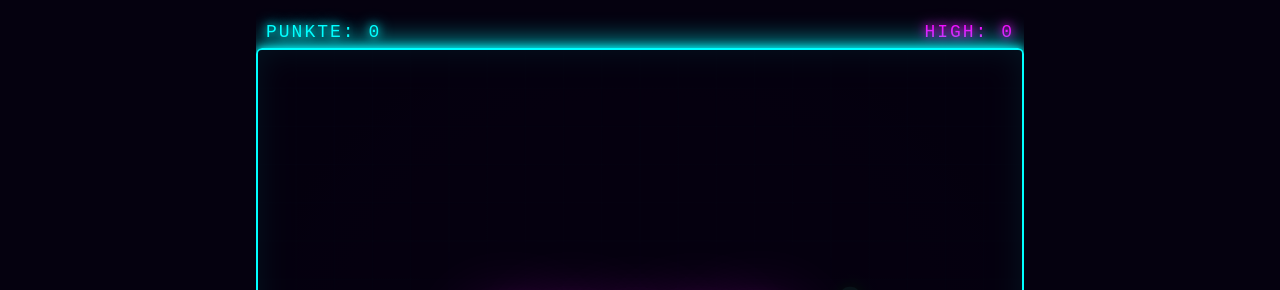
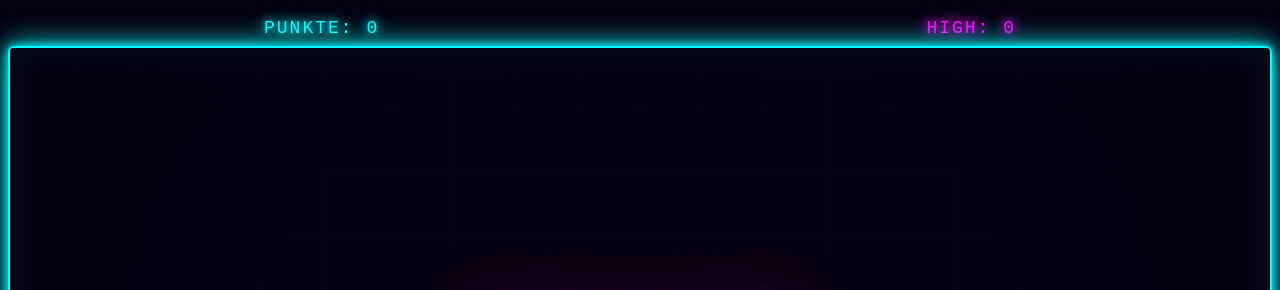
Before and after one commit to boiler-byte/Snake, a plain HTML site: page index.html in a window 1280 px wide. Shown: the top 290 px of the page. Drawn offline with Linux system fonts and the light colour scheme.

Commit message:
Fix bottom row
Die unterste Zeile war verdeckt.

```diff
--- a/index.html
+++ b/index.html
@@ -6,6 +6,7 @@
 <title>Snake</title>
 <style>
   * { margin: 0; padding: 0; box-sizing: border-box; -webkit-tap-highlight-color: transparent; }
+
   html, body {
   height: 100%;
   background: #05010f;
@@ -17,24 +18,49 @@
   justify-content: center;
   user-select: none;
 }
+
 #game {
-    position: relative;
-    width: min(96vw, 96vh);
-    height: min(96vw, 96vh);
+  /* Ganze verfügbare Fläche, aber als Flex-Container */
   display: flex;
   flex-direction: column;
   align-items: center;
   justify-content: center;
+  width: 100vw;
+  height: 100vh;
+  padding: 8px;
+  gap: 4px;
 }
+
 #hud {
-    width: 100%;
+  width: min(96vmin, 96vw);
   display: flex;
   justify-content: space-between;
-    padding: 6px 10px;
-    font-size: clamp(12px, 2.5vw, 18px);
+  padding: 4px 8px;
+  font-size: clamp(12px, 2.5vmin, 18px);
   letter-spacing: 2px;
   text-shadow: 0 0 8px #0ff, 0 0 16px #0ff;
+  flex-shrink: 0;
+  box-sizing: border-box;
 }
+
+#board {
+  /* Quadrat, das in BEIDE Richtungen passt – abzüglich HUD-Höhe */
+  width: min(96vmin, 96vw);
+  height: min(96vmin, 96vw);
+  max-height: calc(100vh - 60px);   /* Platz für HUD lassen */
+  aspect-ratio: 1 / 1;
+  position: relative;
+  background: radial-gradient(circle at 50% 50%, #0a0220 0%, #05010f 100%);
+  border: 2px solid #0ff;
+  box-shadow:
+    0 0 10px #0ff,
+    0 0 30px #0ff inset,
+    0 0 30px #0ff;
+  border-radius: 6px;
+  overflow: hidden;
+  flex-shrink: 0;
+}
+
   #hud .score { color: #0ff; }
   #hud .high { color: #f0f; text-shadow: 0 0 8px #f0f, 0 0 16px #f0f; }
   #board {
```
Lines whose indentation alone changed are shown as unchanged.
